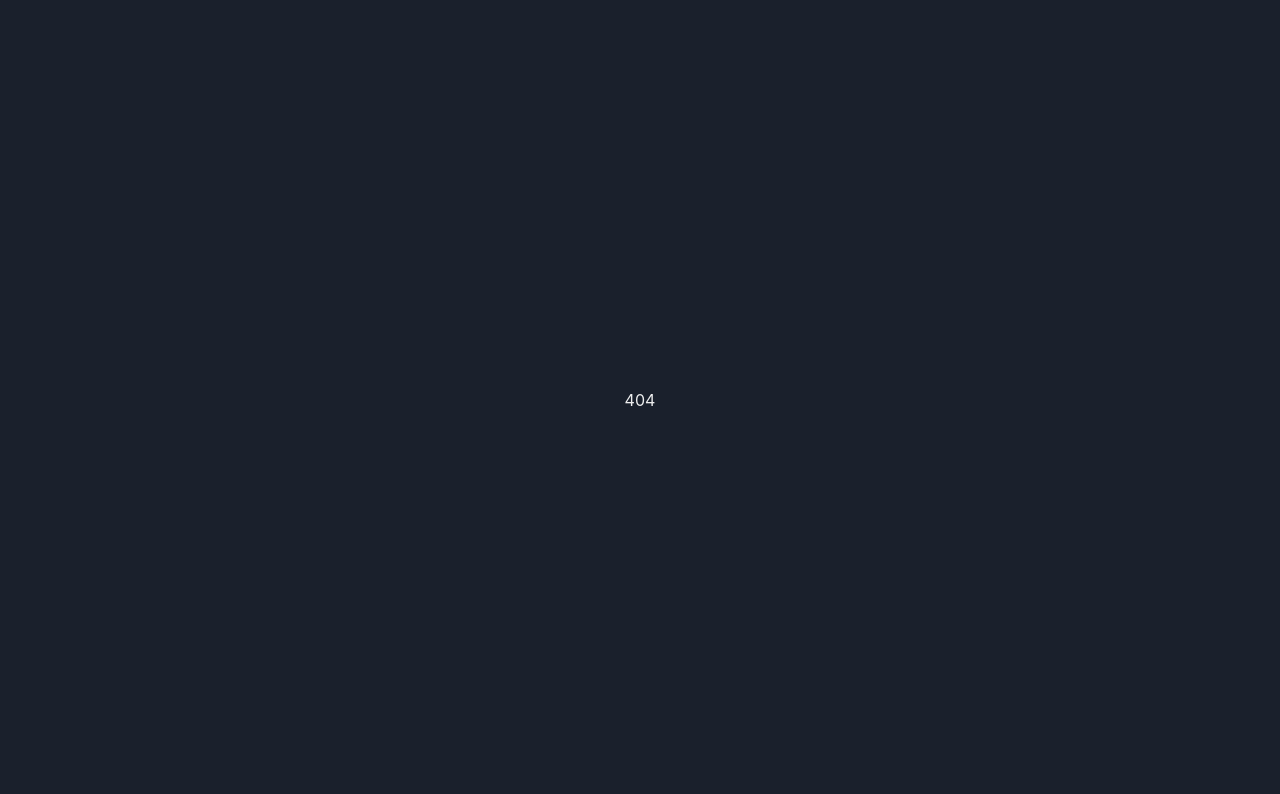
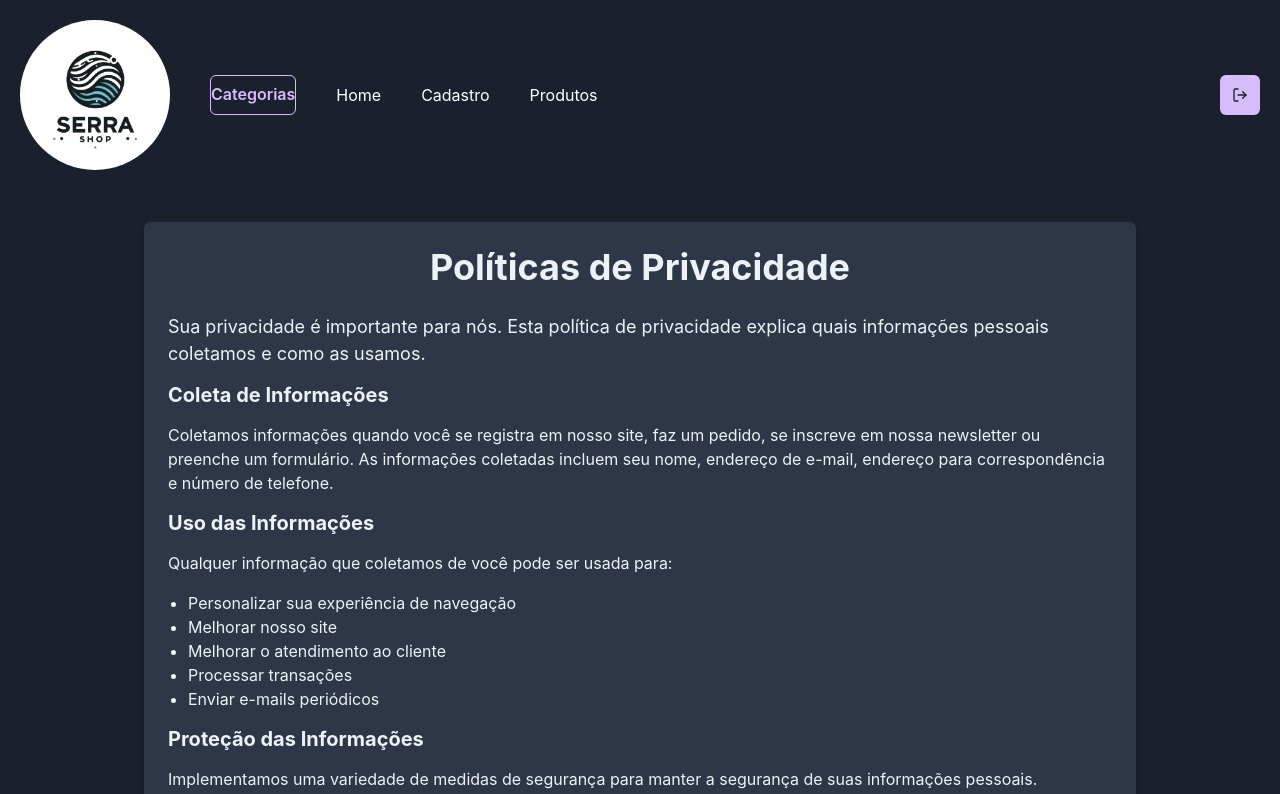
Before and after one commit to wierdest/ecommerce-react, a React (Vite) app: page /privacidade in a window 1280 px wide. Before the commit this address had no page. Shown: the top 794 px of the page. Built offline with nearby package versions, Linux system fonts and the light colour scheme.

Commit message:
edicao politicas de privacidade

```diff
--- a/src/App.jsx
+++ b/src/App.jsx
@@ -38,7 +38,7 @@ function App() {
             <Route exact path="/pedidos/:id" component={ProdutosPedido} />
             <Route
               exact
-              path="/politicas-de-privacidade"
+              path="/privacidade"
               component={PoliticasDePrivacidade}
             />
             <Route exact path="/sobre" component={SobreNos} />
--- a/src/pages/PoliticasDePrivacidade.jsx
+++ b/src/pages/PoliticasDePrivacidade.jsx
@@ -7,13 +7,15 @@ import {
   VStack,
   useColorModeValue,
 } from '@chakra-ui/react';
+import NavBar from '../components/Navbar/Navbar';
 
 const PoliticasDePrivacidade = () => {
-  // Utilizando o hook useColorModeValue para ajustar as cores de fundo e texto
-  const bg = useColorModeValue('gray.800', 'gray.700'); // fundo escuro
-  const color = useColorModeValue('white', 'gray.100'); // texto claro
+  const bg = useColorModeValue('gray.800', 'gray.700');
+  const color = useColorModeValue('white', 'gray.100');
 
   return (
+    <>
+      <NavBar />
       <Container maxW="container.lg" py="8">
         <Box bg={bg} color={color} p="6" borderRadius="md" boxShadow="md">
           <Heading as="h1" size="xl" mb="6" textAlign="center">
@@ -21,18 +23,19 @@ const PoliticasDePrivacidade = () => {
           </Heading>
           <VStack spacing="4" align="start">
             <Text fontSize="lg">
-            Sua privacidade é importante para nós. Esta política de privacidade
-            explica quais informações pessoais coletamos e como as usamos.
+              Sua privacidade é importante para nós. Esta política de
+              privacidade explica quais informações pessoais coletamos e como as
+              usamos.
             </Text>
 
             <Heading as="h2" size="md">
               Coleta de Informações
             </Heading>
             <Text>
-            Coletamos informações quando você se registra em nosso site, faz um
-            pedido, se inscreve em nossa newsletter ou preenche um formulário.
-            As informações coletadas incluem seu nome, endereço de e-mail,
-            endereço para correspondência e número de telefone.
+              Coletamos informações quando você se registra em nosso site, faz
+              um pedido, se inscreve em nossa newsletter ou preenche um
+              formulário. As informações coletadas incluem seu nome, endereço de
+              e-mail, endereço para correspondência e número de telefone.
             </Text>
 
             <Heading as="h2" size="md">
@@ -77,6 +80,7 @@ const PoliticasDePrivacidade = () => {
           </VStack>
         </Box>
       </Container>
+    </>
   );
 };
 
```
Lines whose indentation alone changed are shown as unchanged.
